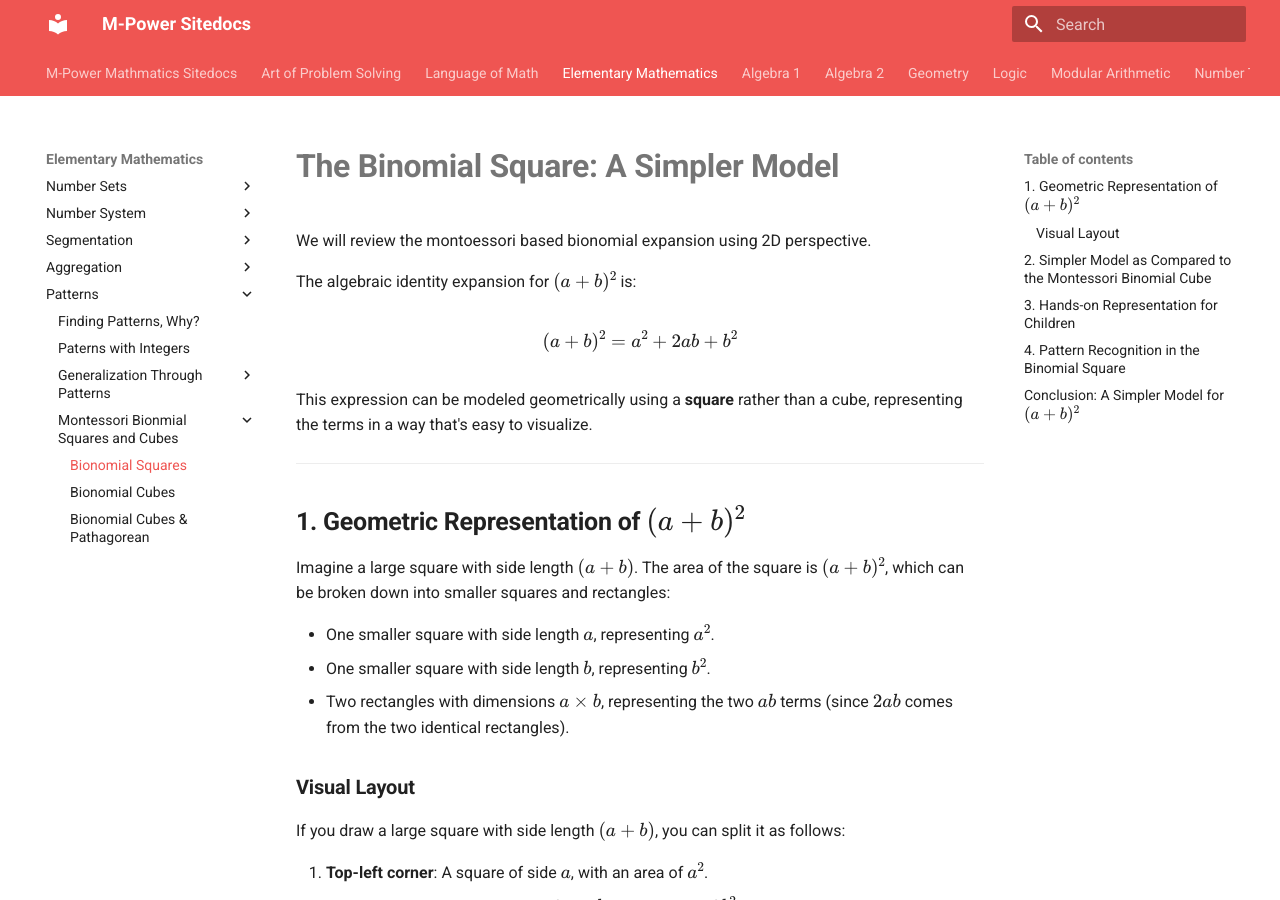
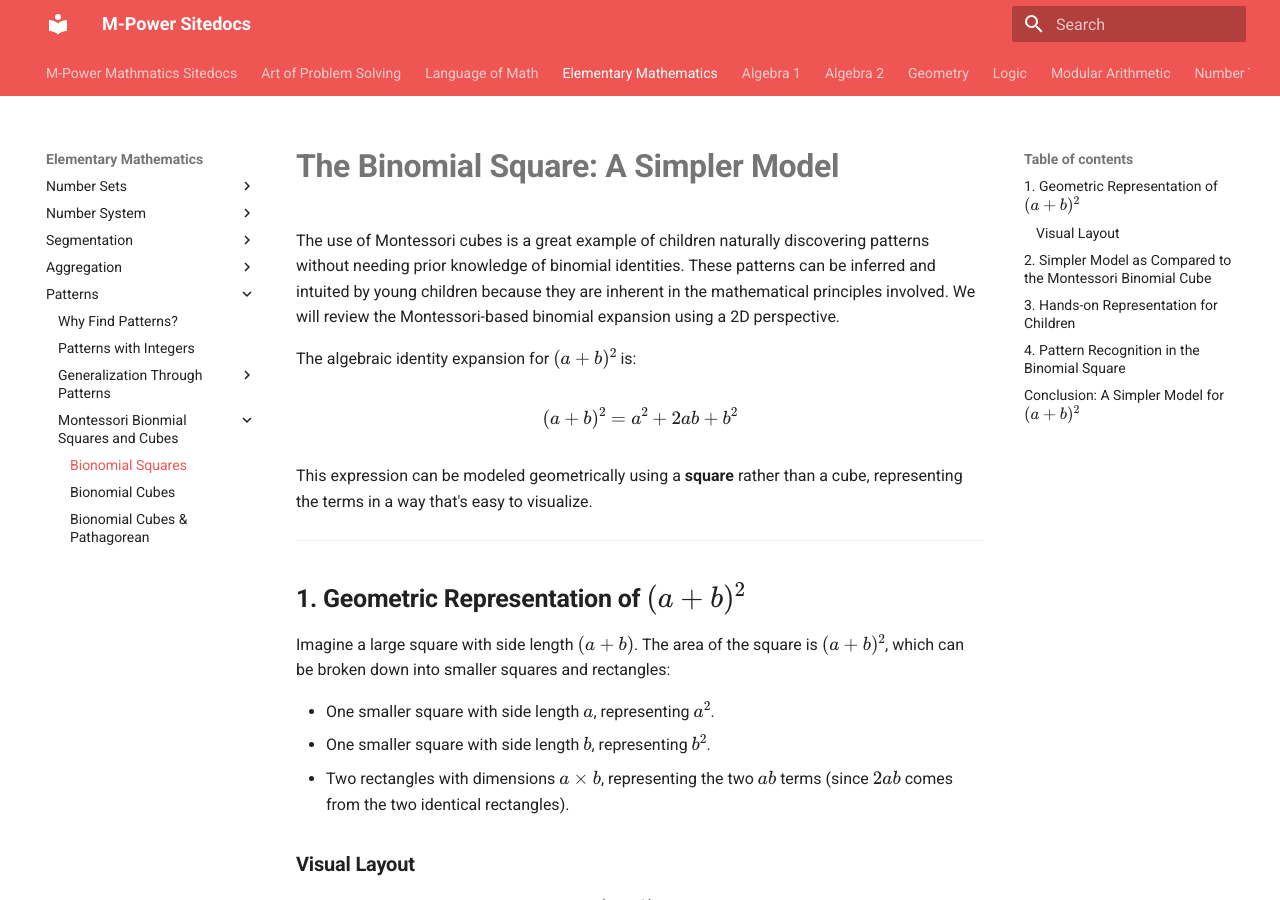
Before and after one commit to baseonballs/mpower-sitedocs, an MkDocs documentation site: the page built from site-docs/mathematics/elem/patterns/montessori-cubes/bionomial-square-expansion.md, in a window 1280 px wide and 900 px high. Built offline with MkDocs 1.6.1 and Material for MkDocs 9.7.7, drawn with Linux system fonts in a browser that asks for light colours; formulas are drawn with MathJax 3.

Commit message:
cleaned up content of bionomial squares.

```diff
--- a/mkdocs.yml
+++ b/mkdocs.yml
@@ -158,8 +158,8 @@ nav:
     - "Aggregation":
       - "Aggregation in Mathematics": "mathematics/elem/unification/aggregation.md"
     - "Patterns":
-      - "Finding Patterns, Why?": "mathematics/elem/patterns/why-find-patterns.md"
-      - "Paterns with Integers": "mathematics/elem/patterns/paterns-integers.md"
+      - "Why Find Patterns?": "mathematics/elem/patterns/why-find-patterns.md"
+      - "Patterns with Integers": "mathematics/elem/patterns/paterns-integers.md"
       - "Generalization Through Patterns":
         - "Generalization Process Using Patterns": "mathematics/elem/derivation/generations-through-patterns.md"
         - "Sum of First n Natural Numbers": "mathematics/elem/derivation/derivation-of-formulas.md"
--- a/site-docs/mathematics/elem/patterns/montessori-cubes/bionomial-square-expansion.md
+++ b/site-docs/mathematics/elem/patterns/montessori-cubes/bionomial-square-expansion.md
@@ -1,6 +1,6 @@
 # **The Binomial Square: A Simpler Model**
 
-We will review the montoessori based bionomial expansion using 2D perspective.
+The use of Montessori cubes is a great example of children naturally discovering patterns without needing prior knowledge of binomial identities. These patterns can be inferred and intuited by young children because they are inherent in the mathematical principles involved. We will review the Montessori-based binomial expansion using a 2D perspective.
 
 The algebraic identity expansion for \( (a + b)^2 \) is:
 
```
